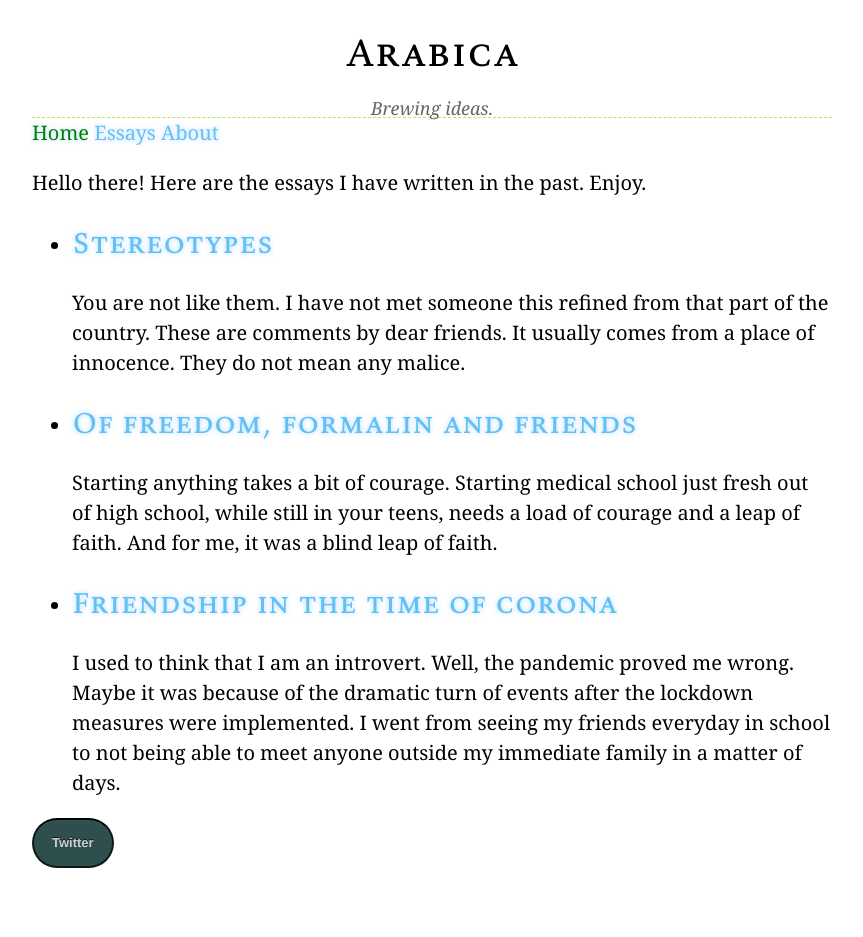
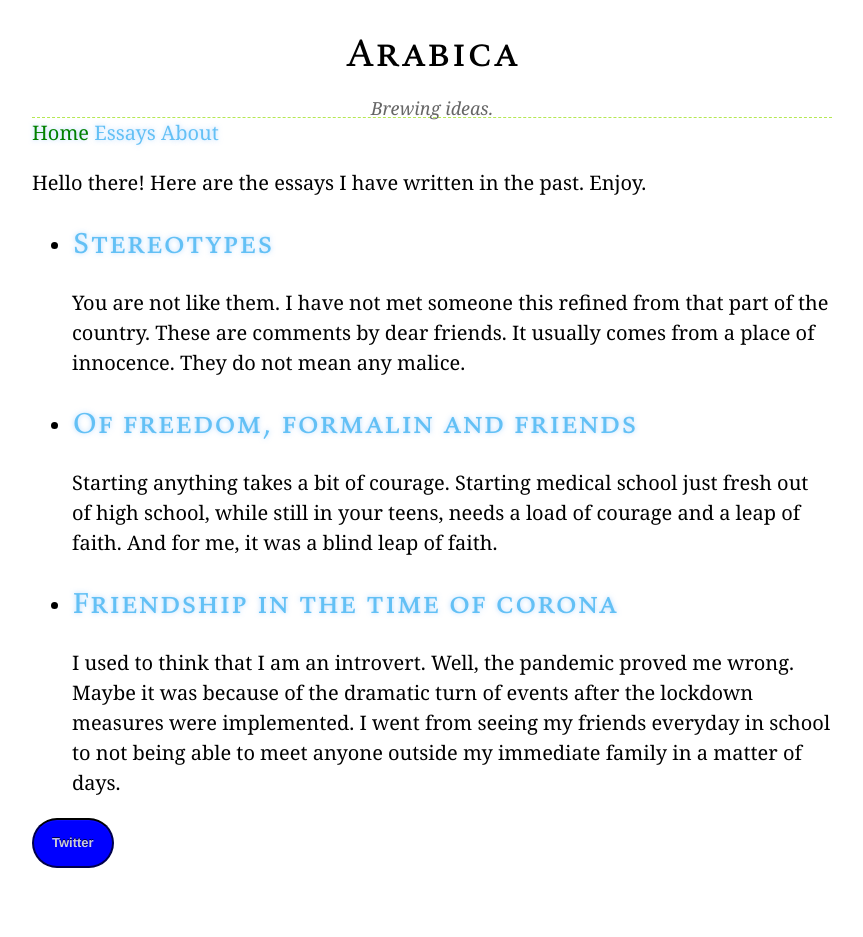
Before and after one commit to habasweiny/habasweiny.github.io, a Jekyll site: the page built from index.html, in a window 1280 px wide. Shown: the whole page, without its empty margins (208-1071 px from the left). Built offline with Jekyll 4.4.1, drawn with Linux system fonts in a browser that asks for light colours.

Commit message:
Update main.scss

```diff
--- a/_sass/main.scss
+++ b/_sass/main.scss
@@ -203,7 +203,7 @@ body#fp dd {
 
 .btn {
   display: inline-block;
-  background: #2f4f4f ;
+  background: blue ;
   padding: 8px 18px;
   border-radius: 50px;
   border: 2px solid rgba(0, 0, 0, 0.7);
```
